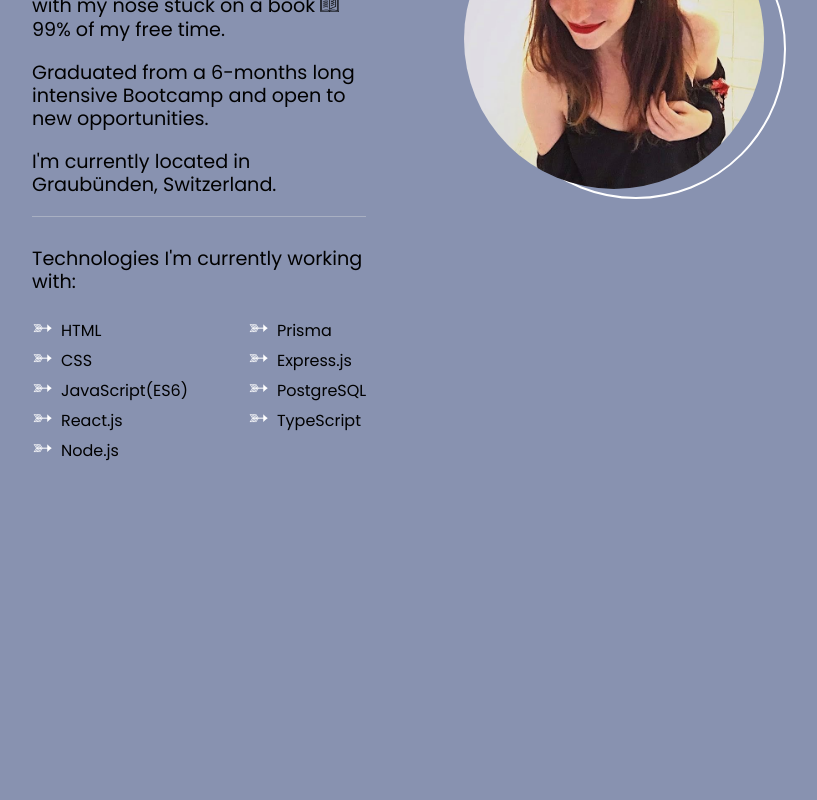
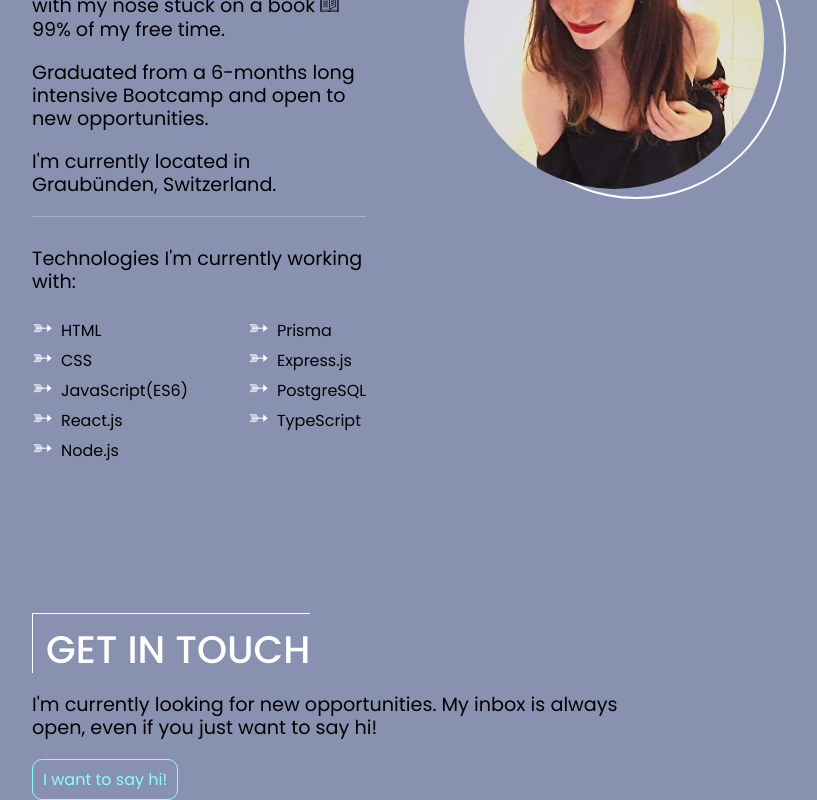
Before and after one commit to alexamaingard/merlina, a React (Create React App) app: page / in a window 1280 px wide. Shown: the part 911-1711 px from the top of the page, without its empty margins (256-1073 px from the left). Before the commit the page ends 1376 px from the top, so only its background shows below. Built offline with nearby package versions, Linux system fonts and the light colour scheme.

Commit message:
add contact component

```diff
--- a/src/App.js
+++ b/src/App.js
@@ -2,6 +2,7 @@ import React from 'react';
 import Fade from 'react-reveal/Fade';
 
 import { AboutPage } from "./components/AboutPage";
+import { Contact } from './components/Contact';
 import { Header } from "./components/Header";
 import { ProfilePage } from "./components/ProfilePage";
 import { SocialMedia } from "./components/SocialMedia";
@@ -17,14 +18,12 @@ export const App = () => {
             <ProfilePage />
             <Fade>
                 <AboutPage />
+                <Contact />
             </Fade>
             {/* <section>
                 <section className="portfolio-page" id="portfolio">
                 <h1>PORTFOLIO PAGE</h1>
                 </section>
-                <section className="contact-page" id="contact">
-                <h1>CONTACT PAGE</h1>
-                </section>
             </section> */}
         </div>
     );
--- /dev/null
+++ b/src/components/Contact.jsx
@@ -0,0 +1,27 @@
+import '../styles/contact.css'
+
+export const Contact = () => {
+    return (
+        <section className='contact-page' id='contact'>
+            <div className='contact-info'>
+                <h2>Get In Touch</h2>
+                <div className='contact-text-container'>
+                    <div className='contact-text'>
+                        <p>
+                            I'm currently looking for new opportunities. My inbox is always open, even if
+                            you just want to say hi!
+                        </p>
+                    </div>
+                </div>
+                <div className='contact-action'>
+                    <button
+                        id='say-hi'
+                        onClick={() => window.location = 'mailto:maingard.alexa@gmail.com'}
+                    >
+                        I want to say hi!
+                    </button>
+                </div>
+            </div>
+        </section>
+    );
+};
--- /dev/null
+++ b/src/styles/contact.css
@@ -0,0 +1,58 @@
+.contact-page {
+    padding-top: var(--page-gap);
+    height: fit-content;
+    width: 100vw;
+    line-height: 1.3;
+    display: flex;
+    justify-content: center;
+    align-items: center;
+}
+
+.contact-info {
+    width: 55vw;
+    display: flex;
+    flex-direction: column;
+    gap: var(--inner-page-gap);
+}
+
+.contact-info h2 {
+    width: fit-content;
+    font-size: 2.4rem;
+    font-weight: 500;
+    text-transform: uppercase;
+    color: white;
+    border-left: 1px solid white;
+    border-top: 1px solid white;
+    padding: 13px 0 0 13px;
+}
+
+.contact-text-container {
+    display: flex;
+}
+
+.contact-text {
+    width: 60ch;
+}
+
+.contact-text p {
+    font-size: var(--p-font-size);
+    color: black;
+}
+
+.contact-action {
+    display: flex;
+}
+
+#say-hi {
+    height: fit-content;
+    width: fit-content;
+    padding: 10px;
+    background-color: var(--background-color);
+    color: var(--custom-cyan);
+    border: 1px solid var(--custom-cyan);
+    border-radius: 10px;
+}
+
+#say-hi:hover {
+    background-color: var(--custom-cyan-low-op);
+}
```
